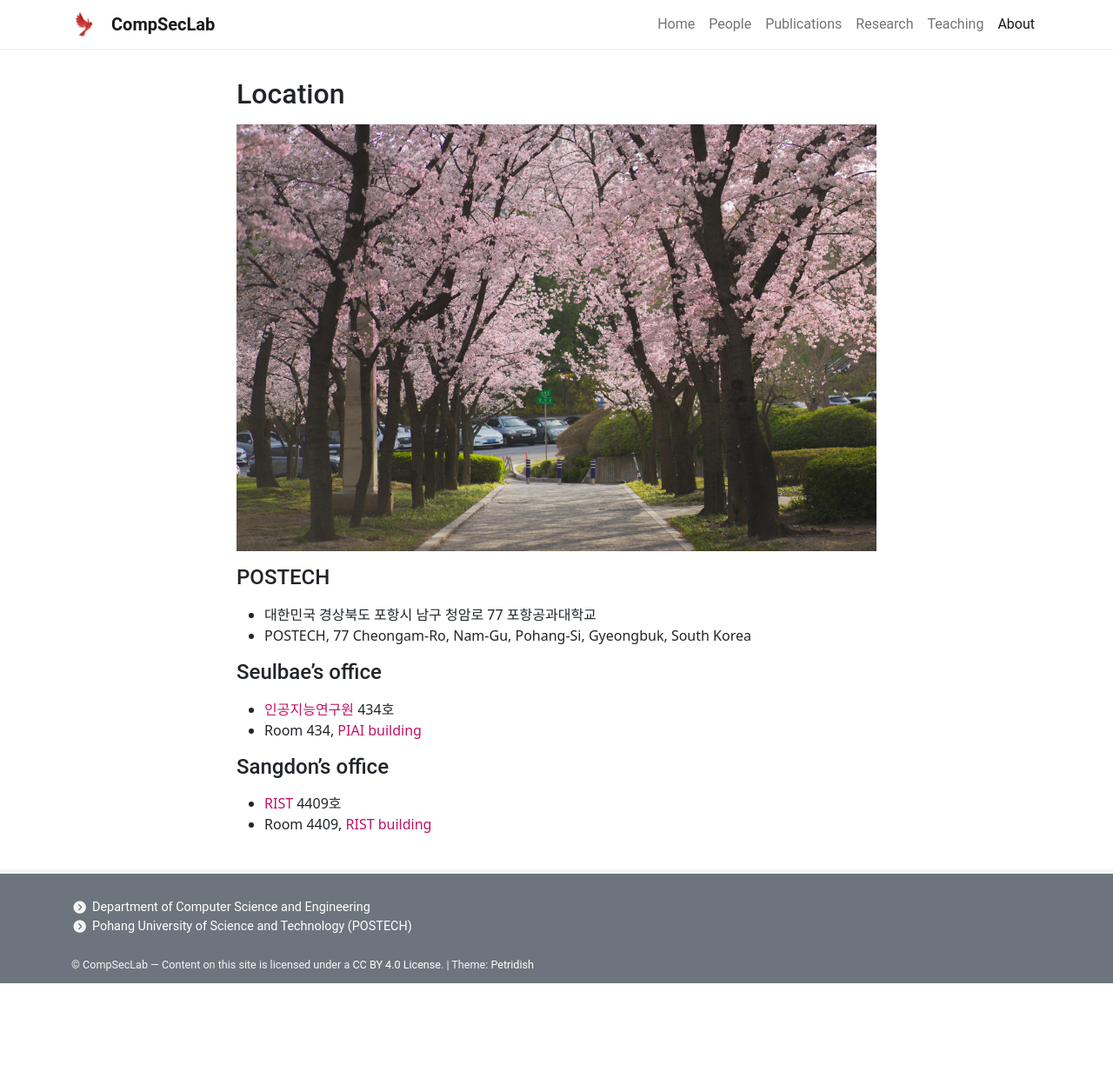
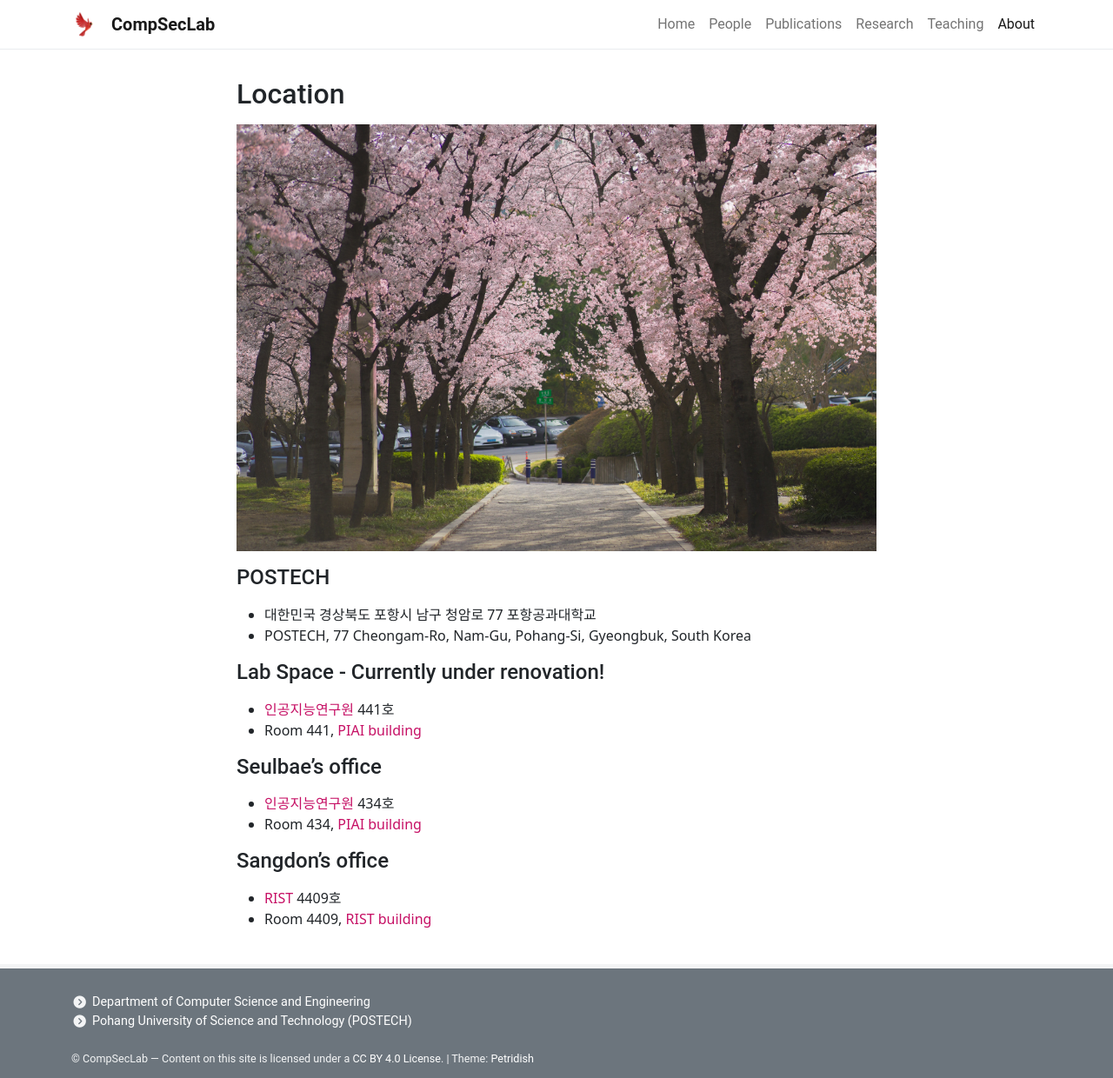
Before and after one commit to postech-compsec/postech-compsec.github.io, a Jekyll site: the page built from pages/about.md, in a window 1280 px wide. Shown: the whole page at 87% size. Built offline with Jekyll 4.4.1, drawn with Linux system fonts in a browser that asks for light colours; nearby versions of some CDN libraries; before the commit the page ends 1131 px from its top, so only the background shows below that.

Commit message:
update lab location

```diff
--- a/pages/about.md
+++ b/pages/about.md
@@ -12,6 +12,10 @@ permalink: /about/
   * 대한민국 경상북도 포항시 남구 청암로 77 포항공과대학교
   * POSTECH, 77 Cheongam-Ro, Nam-Gu, Pohang-Si, Gyeongbuk, South Korea
 
+#### Lab Space - Currently under renovation!
+  * [인공지능연구원](https://naver.me/5cTdNyMx) 441호
+  * Room 441, [PIAI building](https://maps.app.goo.gl/nBKS22Tfh6Wg4akL6)
+
 #### Seulbae's office
   * [인공지능연구원](https://naver.me/5cTdNyMx) 434호
   * Room 434, [PIAI building](https://maps.app.goo.gl/nBKS22Tfh6Wg4akL6)
```
